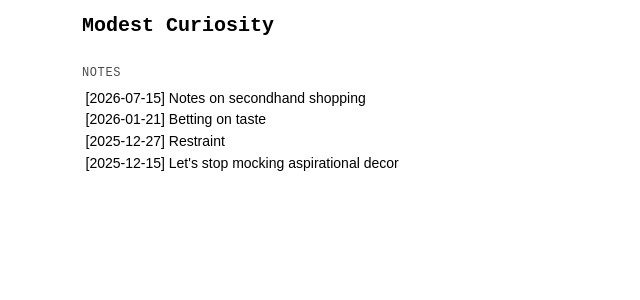
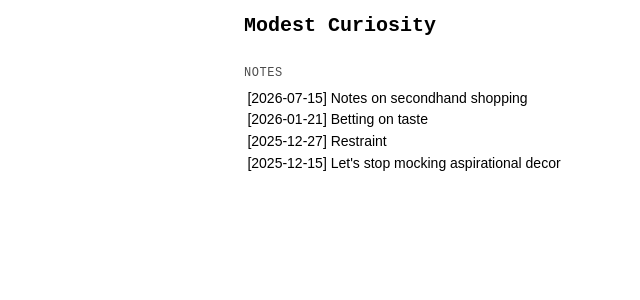
Before and after one commit to csobr/personal-website, a Next.js app: page /notes in a window 1280 px wide. Shown: the top 300 px of the page, without its empty margins (236-876 px from the left). Built offline with nearby package versions, Linux system fonts and the light colour scheme.

Commit message:
Center the notes content on the page

```diff
--- a/app/notes/[slug]/page.js
+++ b/app/notes/[slug]/page.js
@@ -40,7 +40,7 @@ const NotePage = async ({ params }) => {
   if (!note) notFound();
 
   return (
-    <main className="brutalist-layout bare">
+    <main className="brutalist-layout bare notes">
       <div className="right-column">
         <article className="note">
           <a className="back-button" href="/">
--- a/app/notes/page.js
+++ b/app/notes/page.js
@@ -16,7 +16,7 @@ const NotesIndex = () => {
   const notes = getAllNotes();
 
   return (
-    <main className="brutalist-layout bare">
+    <main className="brutalist-layout bare notes">
       <div className="left-column">
         <div className="about-section">
           <h1>Modest Curiosity</h1>
--- a/index.css
+++ b/index.css
@@ -378,6 +378,13 @@ a.back-button:hover {
   opacity: 0.7;
 }
 
+.notes .left-column,
+.notes .right-column {
+  width: fit-content;
+  max-width: 100%;
+  margin: 0 auto;
+}
+
 .note-body hr {
   border: none;
   border-top: 1px solid var(--primary);
```
